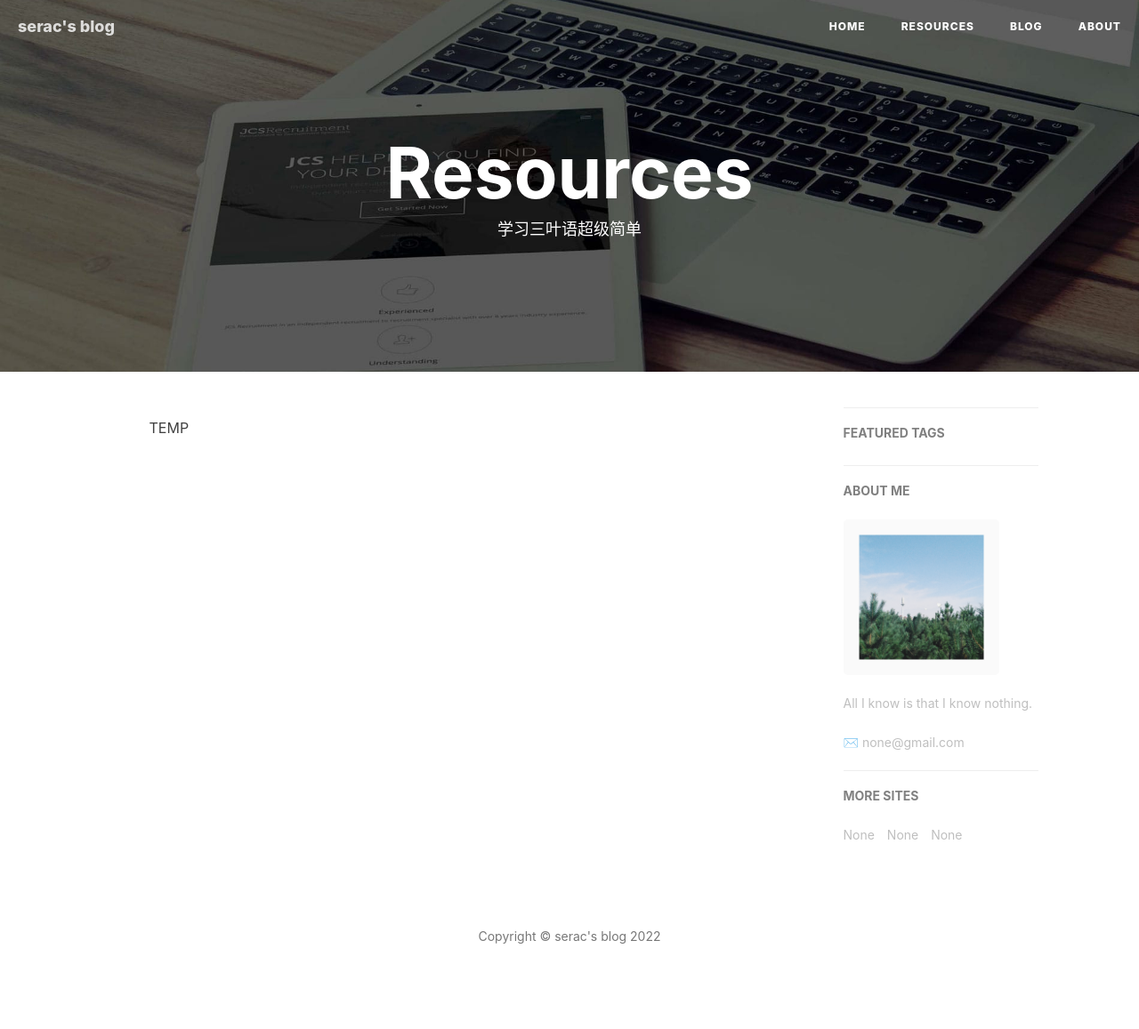
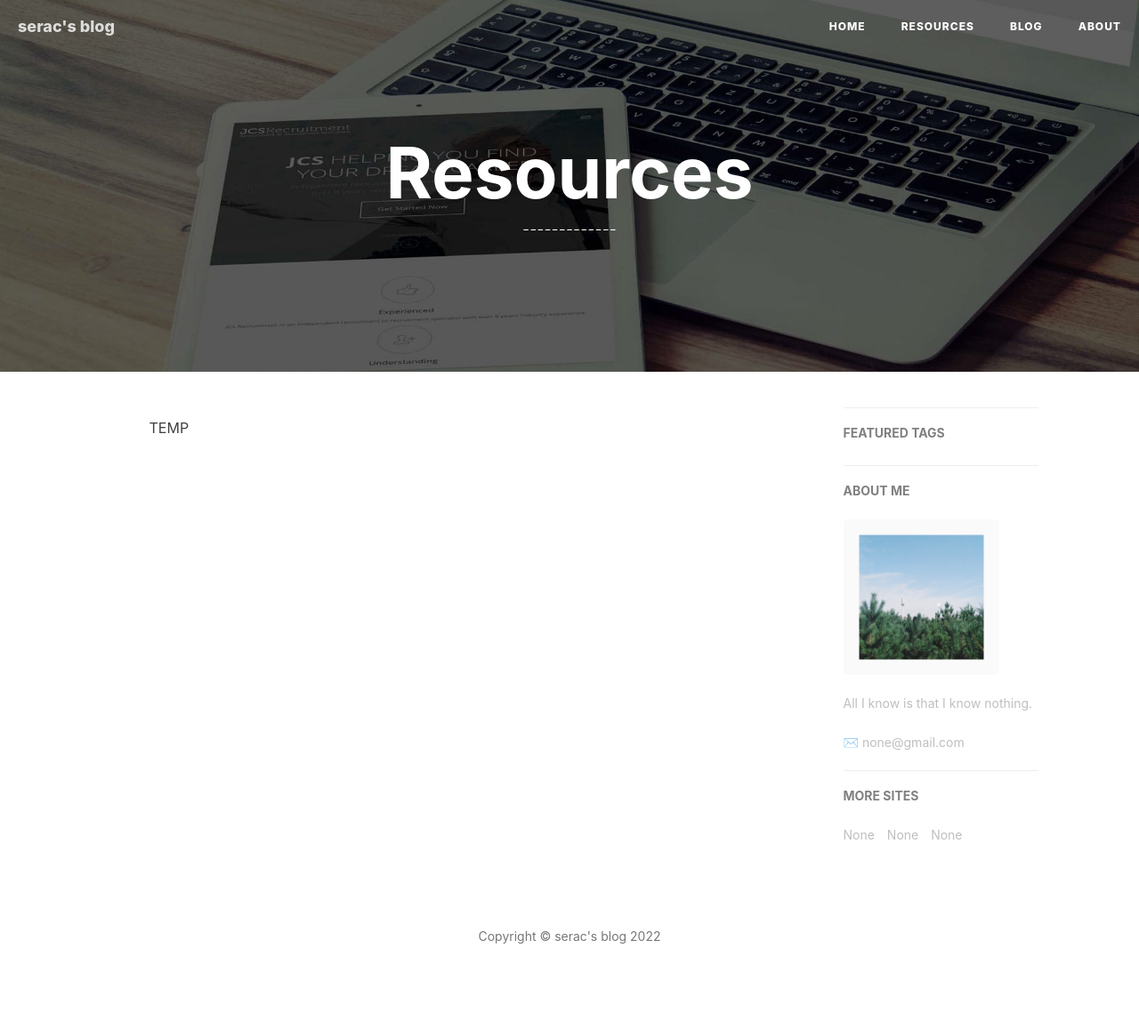
Before and after one commit to seracy/seracy.github.io, a Jekyll site: the page built from 1-resources.html, in a window 1280 px wide. Shown: the whole page at 89% size. Built offline with Jekyll 4.4.1, drawn with Linux system fonts in a browser that asks for light colours; nearby versions of some CDN libraries; comment, search, counter and statistics services are not loaded.

Commit message:
Update 1-resources.html

```diff
--- a/1-resources.html
+++ b/1-resources.html
@@ -1,7 +1,7 @@
 ---
 layout: page
 title: "Resources"
-description: "学习三叶语超级简单"
+description: "-------------"
 header-img: "img/post-bg-rwd.jpg"
 ---
 
```
